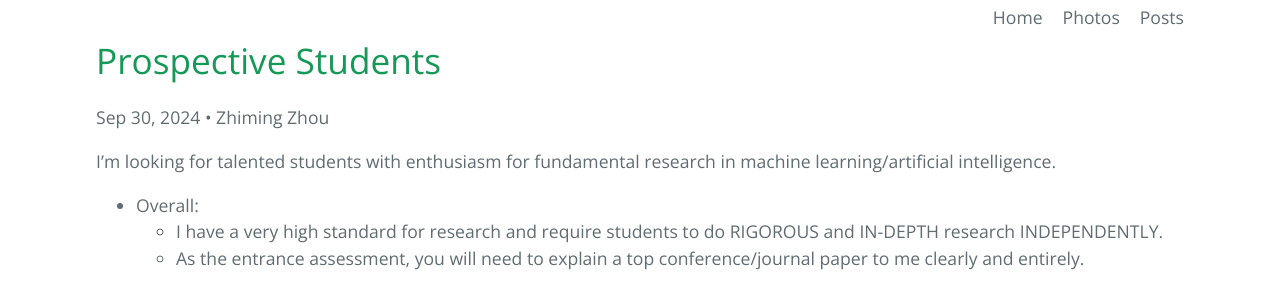
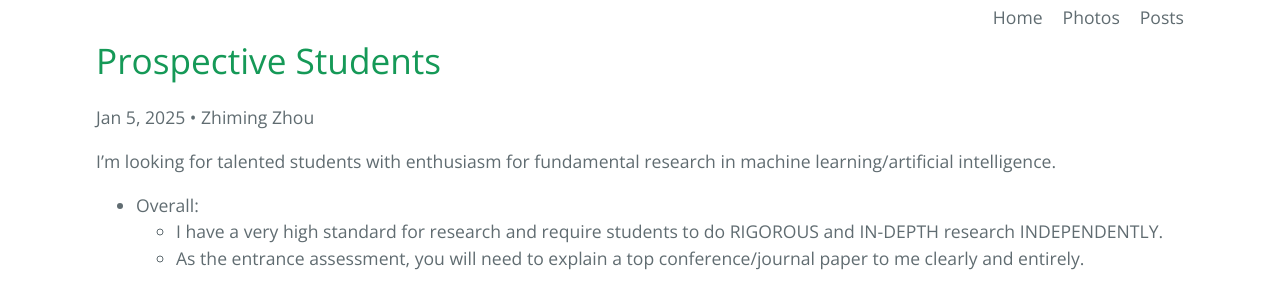
Before and after one commit to ZhimingZhou/zhimingzhou.github.io, a Jekyll site: the page built from _posts/2021-10-11-Prospective-Students.md, in a window 1280 px wide. Shown: the part 270-564 px from the top of the page. Built offline with Jekyll 4.4.1, drawn with Linux system fonts in a browser that asks for light colours.

Commit message:
Update 2021-10-11-Prospective-Students.md

```diff
--- a/_posts/2021-10-11-Prospective-Students.md
+++ b/_posts/2021-10-11-Prospective-Students.md
@@ -1,7 +1,7 @@
 ---
 layout: post
 author: Zhiming Zhou
-date: 2024-09-30
+date: 2025-01-05
 title: Prospective Students
 permalink: /Posts/Prospective-Students/
 top: true
```
